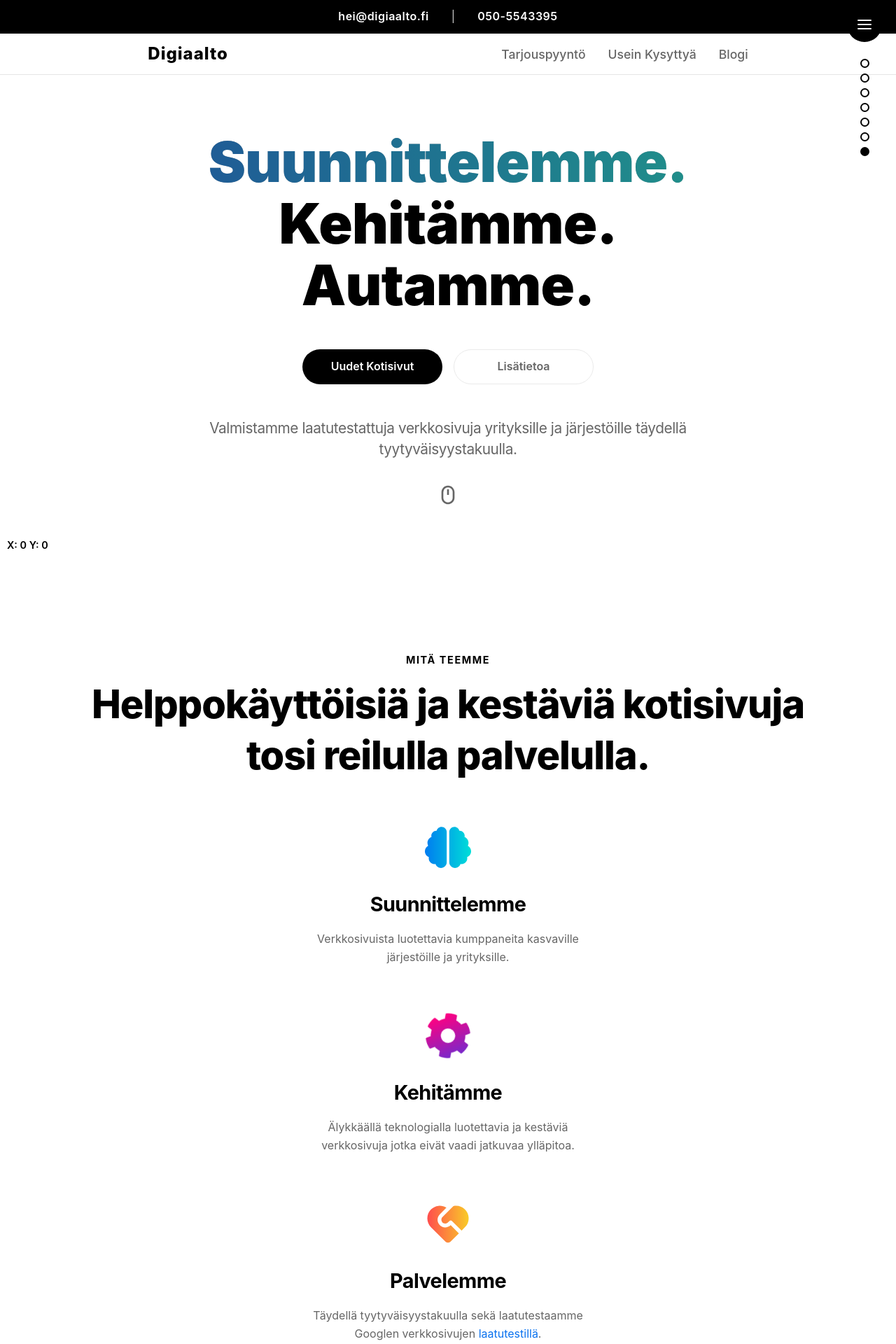
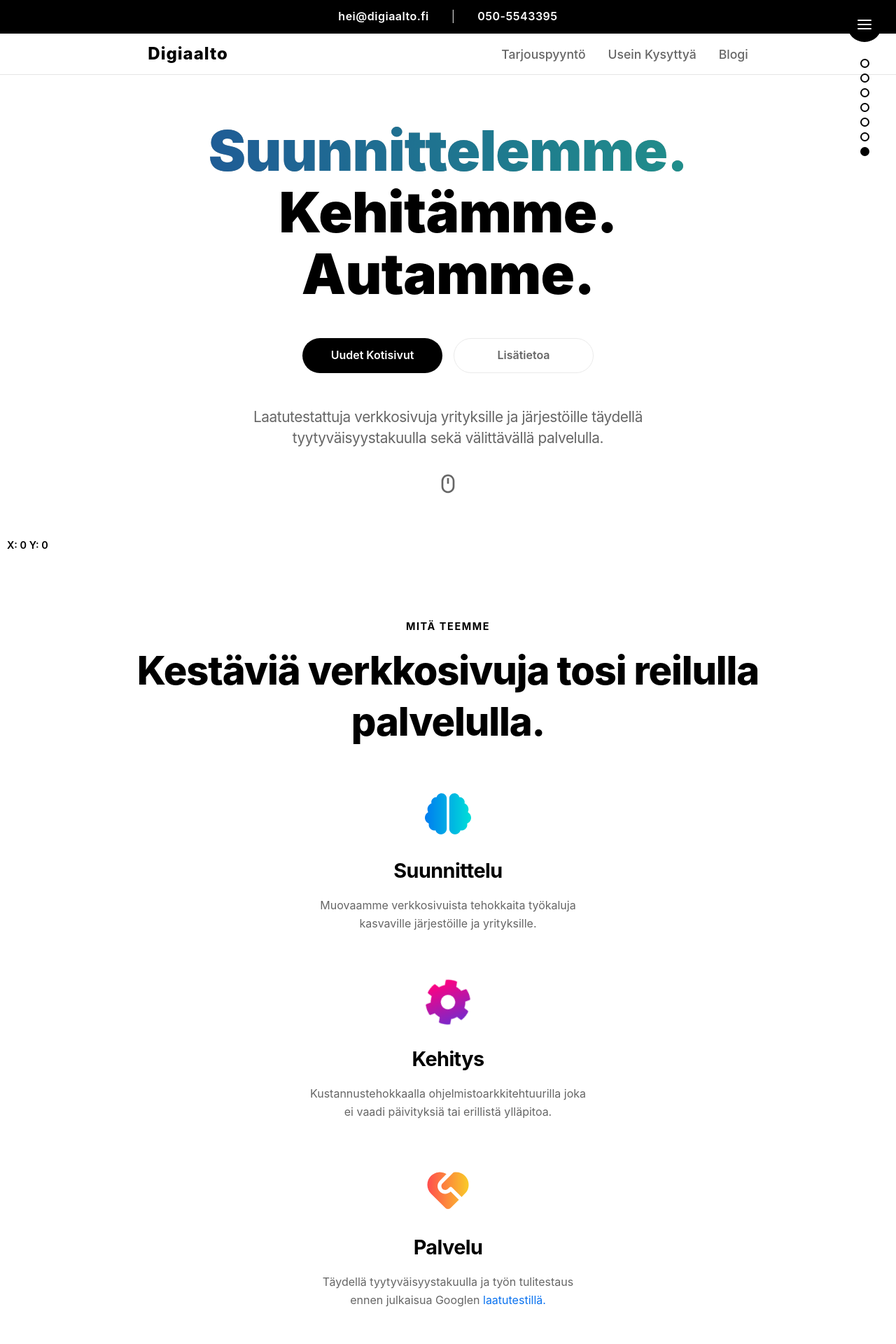
Before and after one commit to digiaalto/etusivu, a Next.js app: page / in a window 1280 px wide. Shown: the top 1920 px of the page at 70% size. Built offline with nearby package versions, Linux system fonts and the light colour scheme.

Commit message:
Sisältömuutoksia ja pieniä design korjauksia

```diff
--- a/components/common/SEO.js
+++ b/components/common/SEO.js
@@ -44,9 +44,9 @@ const SEO = (props) => {
 export default SEO
 
 SEO.defaultProps = {
-  title: "Huippuluokan verkkosivut yritykselle tyytyväisyystakuulla", // 60 chars.
+  title: "Laatutestatut verkkosivut yritykselle tyytyväisyystakuulla", // 60 chars.
   description:
-    "Valmistamme laatutestattuja verkkosivuja yrityksille täydellä tyytyväisyystakuulla, sekä tarjoamme julkaisun jälkeisiä avuliaita lisäpalveluita.", // 155-160
+    "Laatutestattuja verkkosivuja yrityksille ja järjestöille täydellä tyytyväisyystakuulla ja tarjoamme julkaisun jälkeisiä käytännöllisiä lisäpalveluita.", // 155-160
   keywords:
     "nettisivut yritykselle, verkkosivut yritykselle, verkkosivu yritykselle, nettisivut pk-yritykselle, web-design, design, yritykselle nettisivut, nettisivut, hyvät nettisivut, modernit nettisivut, nykyaikaiset nettisivut, laadukkaat nettisivut, laatutestatut nettisivut, optimoidut nettisivut, nopeat nettisivut, nätit nettisivut, kauniit nettusivut",
   author: "Digiaalto",
--- a/components/etusivu/Hero.js
+++ b/components/etusivu/Hero.js
@@ -28,8 +28,8 @@ const Hero = (props) => {
         <StylizedHeaders animElement={animElement} />
         <CtaButtons />
         <h1 className={styles.description}>
-          Valmistamme laatutestattuja verkkosivuja yrityksille ja järjestöille
-          täydellä tyytyväisyystakuulla.
+          Laatutestattuja verkkosivuja yrityksille ja järjestöille täydellä
+          tyytyväisyystakuulla sekä välittävällä palvelulla.
         </h1>
         <LinkScroll
           className={styles.scrollLink}
--- a/components/etusivu/KehitysEdut.js
+++ b/components/etusivu/KehitysEdut.js
@@ -66,27 +66,19 @@ const KehitysEdut = () => {
     <div className={styles.container}>
       <div className={styles.iconRow}>
         <BsLightningFill
-          className={`${styles.etuIcon} ${styles.tehokkuusIcon} ${
-            index === 0 && styles.selected
-          }`}
+          className={`${styles.etuIcon} ${index === 0 && styles.selected}`}
           onClick={() => setIndex(0)}
         />
         <FaShieldAlt
-          className={`${styles.etuIcon} ${styles.turvallisuusIcon} ${
-            index === 1 && styles.selected
-          }`}
+          className={`${styles.etuIcon} ${index === 1 && styles.selected}`}
           onClick={() => setIndex(1)}
         />
         <RiLineChartFill
-          className={`${styles.etuIcon} ${styles.skaalautuvuusIcon} ${
-            index === 2 && styles.selected
-          }`}
+          className={`${styles.etuIcon} ${index === 2 && styles.selected}`}
           onClick={() => setIndex(2)}
         />
         <GiTwoCoins
-          className={`${styles.etuIcon} ${styles.kustannustehokkuusIcon} ${
-            index === 3 && styles.selected
-          }`}
+          className={`${styles.etuIcon} ${index === 3 && styles.selected}`}
           onClick={() => setIndex(3)}
         />
       </div>
--- a/components/etusivu/KehitysEdut.module.sass
+++ b/components/etusivu/KehitysEdut.module.sass
@@ -1,6 +1,5 @@
 @use "@/partials/colors"
 @use "@/partials/breakpoints"
-@use "@/partials/shadows"
 
 .container
 	width: 100%
@@ -28,28 +27,21 @@
 
 // Colors.
 .etuIcon
-	color: colors.$light
+	z-index: 1
+	color: colors.$gray
 	font-size: 1.1rem
 	padding: 1.2rem
 	border-radius: 999px
 	cursor: help
-	// box-shadow: shadows.$shadowSmall
 	background: linear-gradient(-45deg, rgba(0, 0, 0, 0.2), rgba(255, 255, 255, 0.3))
 	overflow: hidden
 	filter: saturate(10%)
+	box-sizing: content-box
 	&:hover
 		filter: saturate(100%)
 .selected
 	box-shadow: inset 6px 6px 10px 0 rgba(0, 0, 0, 0.2), inset -6px -6px 10px 0 rgba(255, 255, 255, 0.5)
 	filter: saturate(100%)
-.tehokkuusIcon
-	background-color: colors.$red
-.turvallisuusIcon
-	background-color: colors.$blue
-.skaalautuvuusIcon
-	background-color: colors.$green
-.kustannustehokkuusIcon
-	background-color: colors.$yellow
 
 @include breakpoints.tablet
 	.iconRow
--- a/components/etusivu/Palvelut.js
+++ b/components/etusivu/Palvelut.js
@@ -10,7 +10,7 @@ const Palvelut = (props) => {
       <HeadersWrap>
         <Overline text="Mitä teemme" />
         <h1 className={styles.headerMain}>
-          Helppokäyttöisiä ja kestäviä kotisivuja tosi reilulla palvelulla.
+          Kestäviä verkkosivuja tosi reilulla palvelulla.
         </h1>
       </HeadersWrap>
       <PalvelutOminaisuudet />
--- a/components/etusivu/PalvelutOminaisuudet.js
+++ b/components/etusivu/PalvelutOminaisuudet.js
@@ -4,26 +4,25 @@ import Link from "next/link"
 const PalvelutOminaisuudet = () => {
   return (
     <div className={styles.container}>
-      <Ominaisuus icon={BrainIcon} header="Suunnittelemme">
+      <Ominaisuus icon={BrainIcon} header="Suunnittelu">
         <p>
-          Verkkosivuista luotettavia kumppaneita kasvaville järjestöille ja
-          yrityksille.
+          Muovaamme verkkosivuista tehokkaita työkaluja kasvaville järjestöille
+          ja yrityksille.
         </p>
       </Ominaisuus>
-      <Ominaisuus icon={CogIcon} header="Kehitämme">
+      <Ominaisuus icon={CogIcon} header="Kehitys">
         <p>
-          Älykkäällä teknologialla luotettavia ja kestäviä verkkosivuja jotka
-          eivät vaadi jatkuvaa ylläpitoa.
+          Kustannustehokkaalla ohjelmistoarkkitehtuurilla joka ei vaadi
+          päivityksiä tai erillistä ylläpitoa.
         </p>
       </Ominaisuus>
-      <Ominaisuus icon={HeartIcon} header="Palvelemme">
+      <Ominaisuus icon={HeartIcon} header="Palvelu">
         <p>
-          Täydellä tyytyväisyystakuulla sekä laatutestaamme Googlen
-          verkkosivujen{" "}
+          Täydellä tyytyväisyystakuulla ja työn tulitestaus ennen julkaisua
+          Googlen{" "}
           <Link href="/blogi/testaa-verkkosivuja-lighthousella">
-            <a>laatutestillä</a>
+            <a>laatutestillä.</a>
           </Link>
-          .
         </p>
       </Ominaisuus>
     </div>
--- a/components/etusivu/Suunnittelu.js
+++ b/components/etusivu/Suunnittelu.js
@@ -17,7 +17,7 @@ const Suunnittelu = (props) => {
       />
       <div className={styles.descriptions}>
         <p className="headerDescription">
-          Ennen varsinaista työn alkua kartoitamme haastattelussa pari tärkeää
+          Ennen varsinaisen työn alkua kartoitamme haastattelussa pari tärkeää
           juttua, kuten projektin vaatimukset ja tavoitteet, sekä tärkeimmät
           kohderyhmät ja brändin ominaisuudet. Sitten aloitamme suunnittelun.
         </p>
--- a/styles/partials/_spacing.sass
+++ b/styles/partials/_spacing.sass
@@ -14,8 +14,6 @@
 	@include breakpoints.tablet
 		padding: 7rem 5vw
 	@include breakpoints.laptop
-		padding: 9rem 8vw
-		padding-top: 8rem
+		padding: 7rem 8vw
 	@include breakpoints.desktop
-		padding: 10rem 10vw
-		padding-bottom: 8rem
+		padding: 8rem 10vw
```
